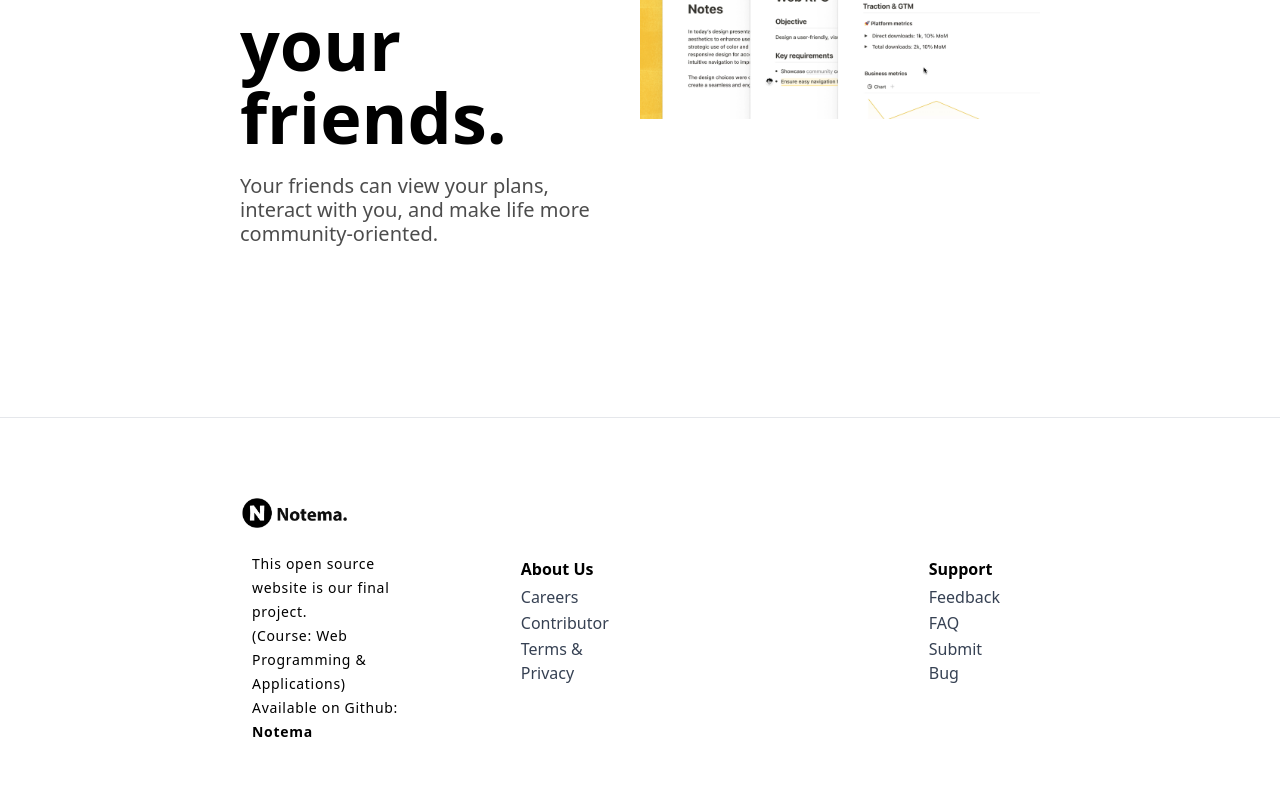
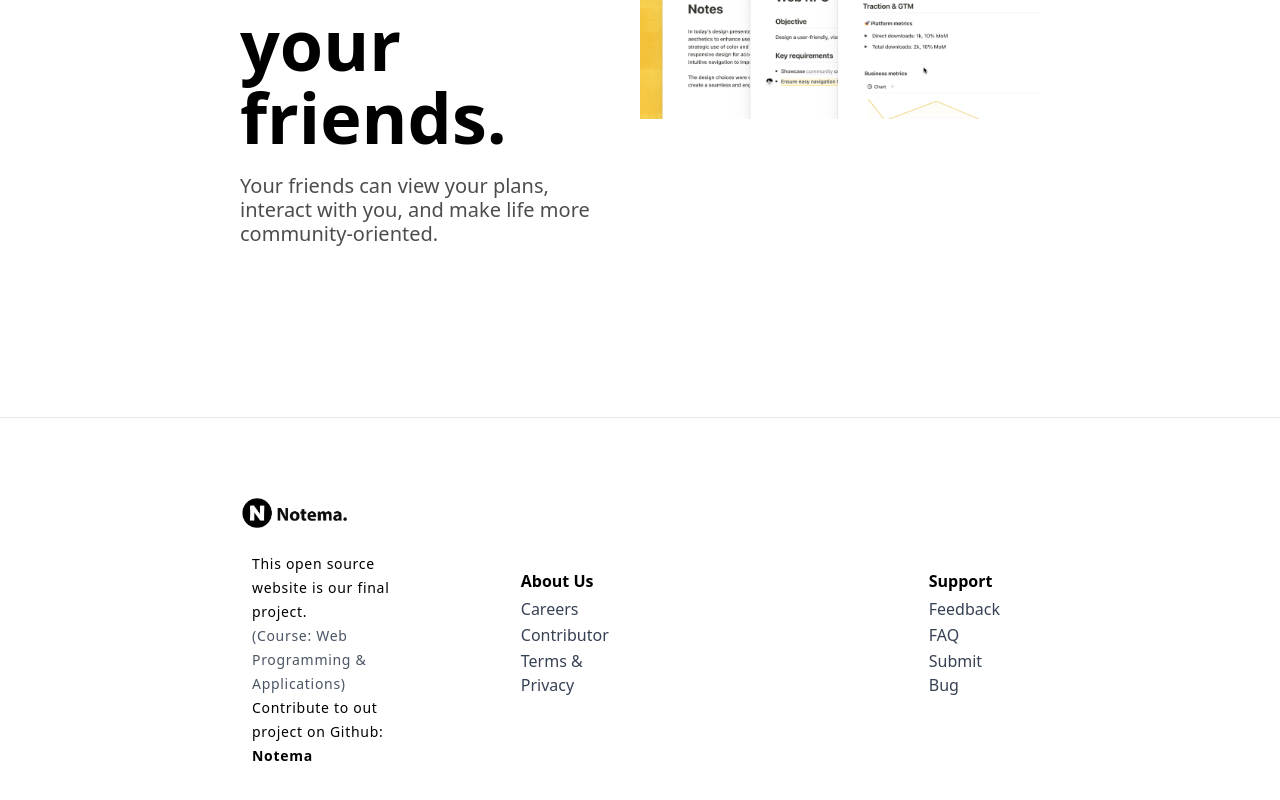
Before and after one commit to loveCiForever/notema, a React (Vite) app in the folder client/: page / in a window 1280 px wide. Shown: the part 1183-1983 px from the top of the page. Built offline with nearby package versions, Linux system fonts and the light colour scheme; the HTML template or start-up script is replaced by a standard one.

Commit message:
minor change at footer

```diff
--- a/client/src/components/layout/Footer.jsx
+++ b/client/src/components/layout/Footer.jsx
@@ -6,8 +6,10 @@ const Footer = () => {
         <img src={logo} alt="" className="w-2/3" />
         <h1 className="mt-6 ml-3 text-sm font-normal leading-6 tracking-wider">
           This open source website is our final project. <br />
-          (Course: Web Programming & Applications) <br />
-          Available on Github:{" "}
+          <h1 className="text-gray-600">
+            (Course: Web Programming & Applications)
+          </h1>{" "}
+          Contribute to out project on Github:{" "}
           <a
             href="https://github.com/loveCiForever/notema"
             className="font-bold cursor-pointer hover:text-blue-500"
```
